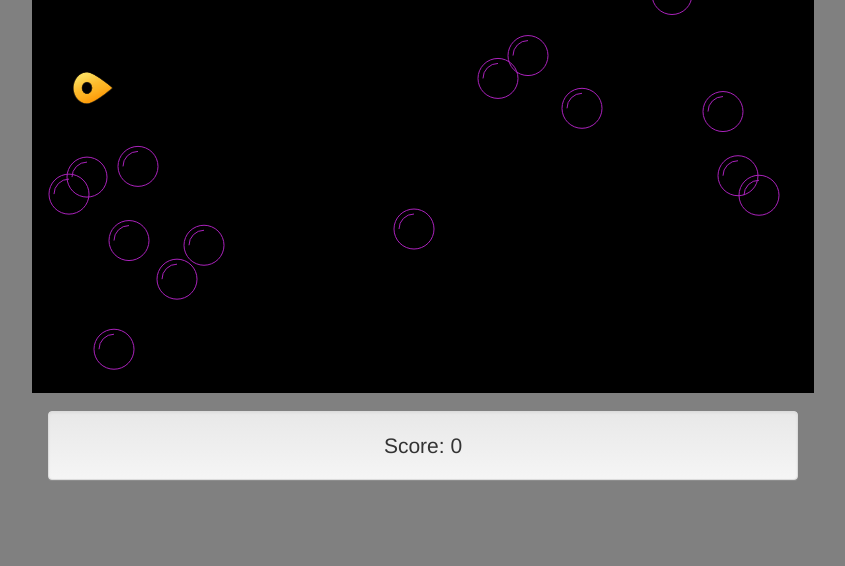
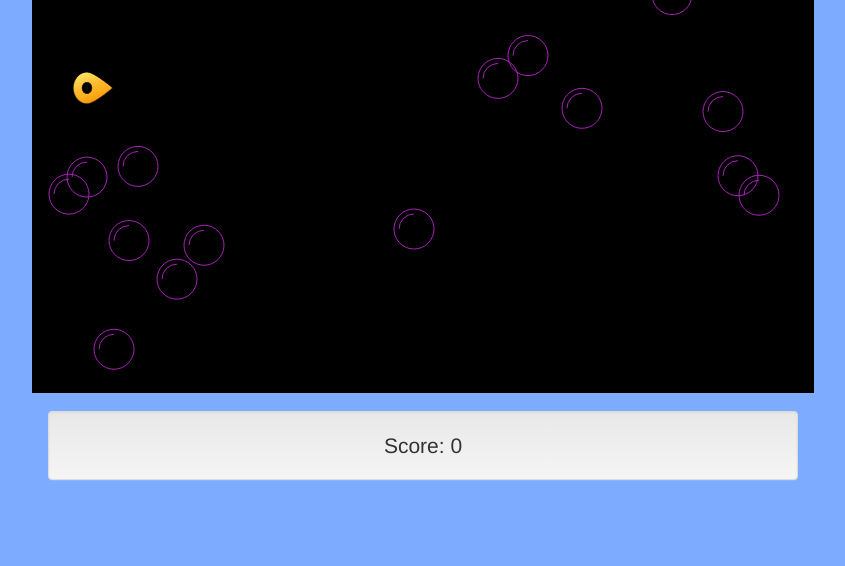
Before and after one commit to benwells/bubble-shooter, a plain HTML site: page index.html in a window 1280 px wide. Shown: the part 234-800 px from the top of the page, without its empty margins (217-1062 px from the left). Drawn offline with Linux system fonts and the light colour scheme.

Commit message:
changed body background color

```diff
--- a/css/canvas.css
+++ b/css/canvas.css
@@ -21,7 +21,7 @@ canvas {
 
 body {
   padding-top: 45px;
-  background: gray;
+  background: rgb(124, 171, 255);
 }
 
 #container {
```
